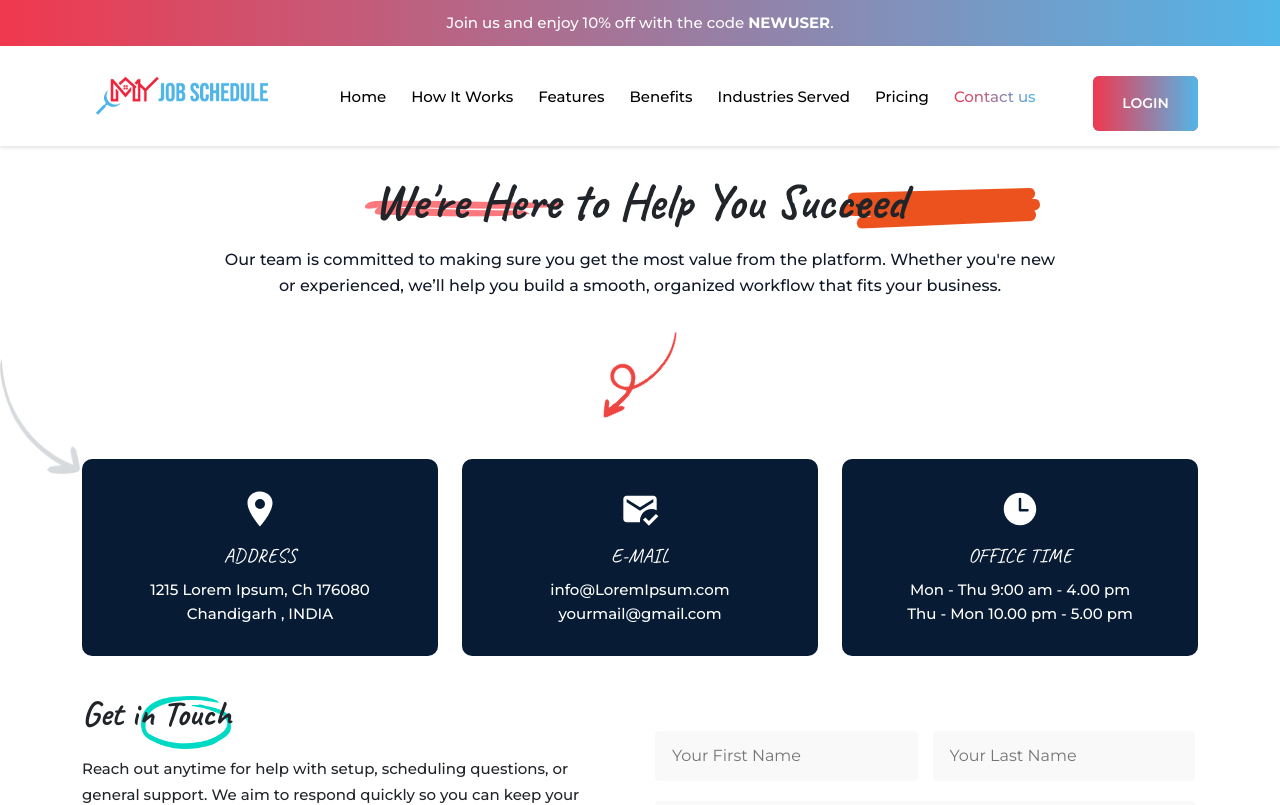
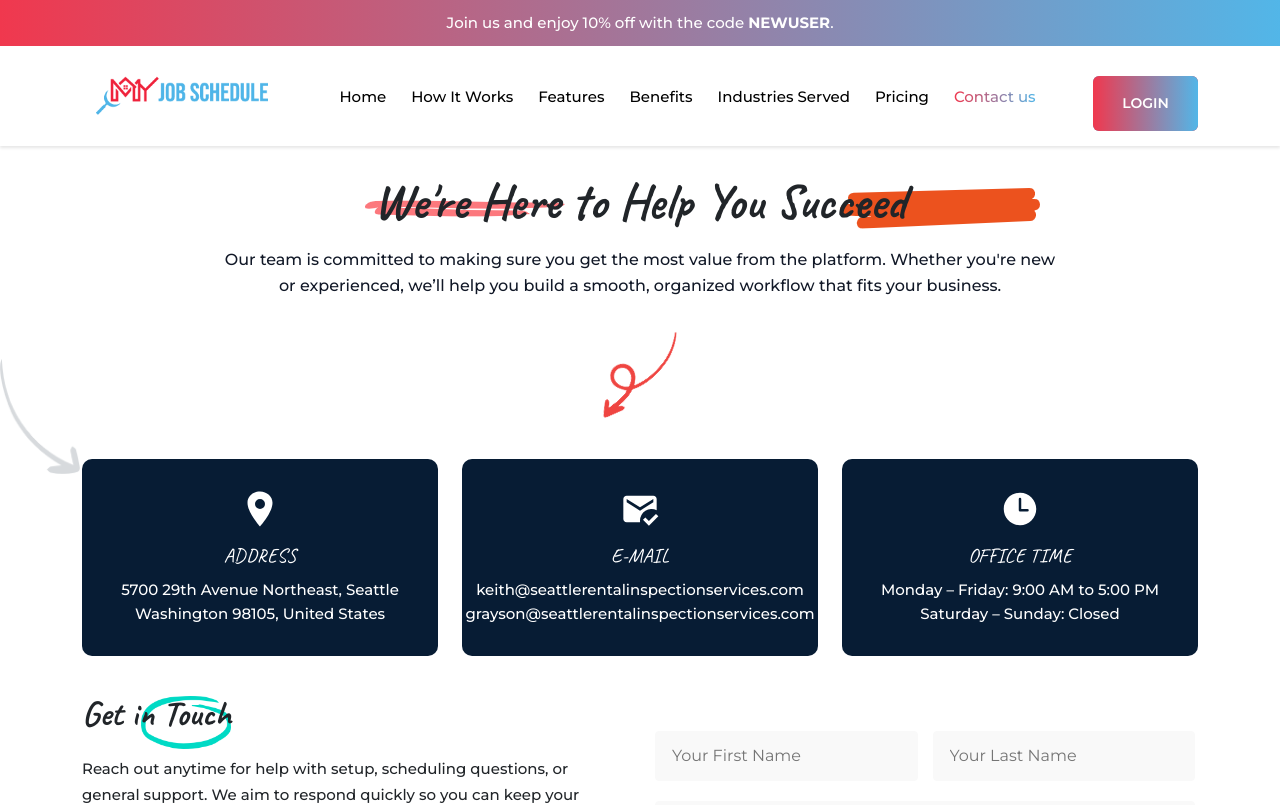
Before and after one commit to keith584/my-job-schedule-next, a Next.js app: page /contact-us in a window 1280 px wide. Shown: the top 805 px of the page. Built offline with nearby package versions, Linux system fonts and the light colour scheme.

Commit message:
code updated by sahil

```diff
--- a/src/app/Component/Contact_us.jsx
+++ b/src/app/Component/Contact_us.jsx
@@ -23,8 +23,8 @@ const Contact_us = () => {
                   </div>
                   <div className="contact-info-text">
                     <h2 className="fs-20">address</h2>
-                    <span>1215 Lorem Ipsum, Ch 176080 </span>
-                    <span>Chandigarh , INDIA</span>
+                    <span>5700 29th Avenue Northeast, Seattle </span>
+                    <span>Washington 98105, United States</span>
                   </div>
                 </div>
               </div>
@@ -37,8 +37,8 @@ const Contact_us = () => {
                   </div>
                   <div className="contact-info-text">
                     <h2 className="fs-20">E-mail</h2>
-                    <span>info@LoremIpsum.com</span>
-                    <span>yourmail@gmail.com</span>
+                    <span>keith@seattlerentalinspectionservices.com</span>
+                    <span>grayson@seattlerentalinspectionservices.com</span>
                   </div>
                 </div>
               </div>
@@ -51,8 +51,9 @@ const Contact_us = () => {
                   </div>
                   <div className="contact-info-text">
                     <h2 className="fs-20">office time</h2>
-                    <span>Mon - Thu 9:00 am - 4.00 pm</span>
-                    <span>Thu - Mon 10.00 pm - 5.00 pm</span>
+                   <span>Monday – Friday: 9:00 AM to 5:00 PM</span>
+                    <span>Saturday – Sunday: Closed</span>
+
                   </div>
                 </div>
               </div>
```
